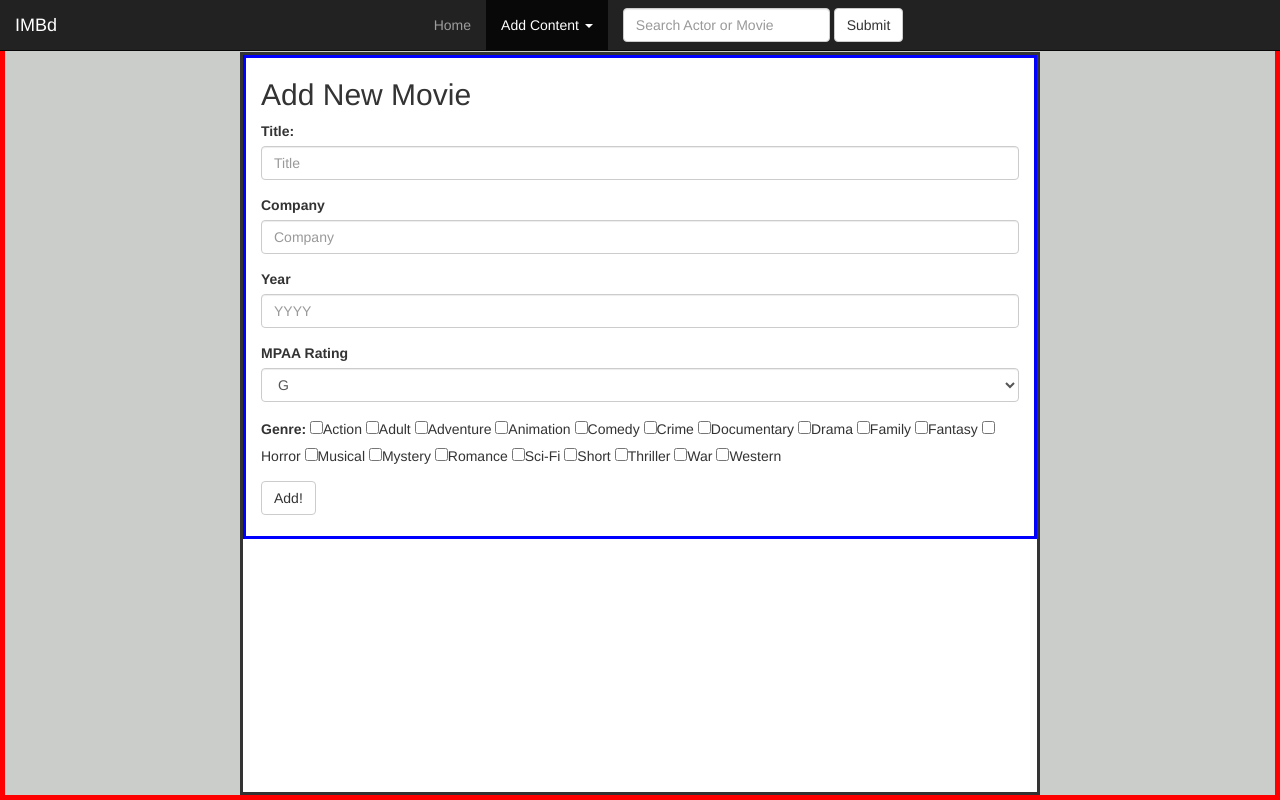
After one commit to dlau613/Movie-DB-Website, a PHP site: page /add_movie.php in a window 1280 px wide. The commit adds this page. Run offline with PHP 8.4, Linux system fonts and the light colour scheme.

Commit message:
add movie page is functional, minor css changes

```diff
--- /dev/null
+++ b/add_movie.php
@@ -0,0 +1,103 @@
+<?php
+  // require_once('database.php');
+?>
+<!DOCTYPE html>
+<html lang='en'>
+  <head>
+    <meta charset='utf-8'>
+    <meta http-equiv='X-UA-Compatible' content='IE=edge'>
+    <meta name='viewport' content='width=device-width, initial-scale=1'>
+    <!-- The above 3 meta tags *must* come first in the head; any other head content must come *after* these tags -->
+    <title>IMBd Movies and Actors IMBd</title>
+
+    <!-- Bootstrap -->
+    <link href='css/bootstrap.min.css' rel='stylesheet'>
+    <script src='js/jquery-3.1.1.min.js'></script>
+    <script src='js/bootstrap.min.js'></script>
+    <link href='css/project1c.css' rel='stylesheet'>
+
+
+  <body>
+    <?php
+      require('queries.php');
+      require_once('database.php');
+      require('navbar.php');
+    ?>
+    <script>
+      document.getElementById('addContent').className='active';
+      document.getElementById('addMovie').className='active';
+    </script>
+      <div class='page-content'>
+        <div class='horizontal-center'>
+        <div class='container border'>
+          <div class='row'>
+            <!-- <div class='col-sm-12 col-sm-offset-3 col-md-10 col-md-offset-2 main'> -->
+            <div class='col-md-12'>
+              <h2>Add New Movie</h2>
+              <form method='GET' action='#'>
+                <div class='form-group'>
+                  <label for='title'>Title:</label>
+                  <input type='text' class='form-control' placeholder='Title' name='title' id='title'>
+                </div>
+                <div class='form-group'>
+                  <label for='company'>Company</label>
+                  <input type='text' class='form-control' placeholder='Company' name='company' id='company'>
+                </div>
+                <div class='form-group'>
+                  <label for='year'>Year</label>
+                  <input type='text' class='form-control' placeholder='YYYY' name='year' id='year'>
+                </div>
+                <div class='form-group'>
+                    <label for='rating'>MPAA Rating</label>
+                    <select   class='form-control' name='rating' id='rating'>
+                        <option value='G'>G</option>
+                        <option value='NC-17'>NC-17</option>
+                        <option value='PG'>PG</option>
+                        <option value='PG-13'>PG-13</option>
+                        <option value='R'>R</option>
+                        <option value='surrendere'>surrendere</option>
+                    </select>
+                </div>
+                <div class='form-group'>
+                    <label >Genre:</label>
+                    <input type='checkbox' name='genre[]' value='Action'>Action</input>
+                    <input type='checkbox' name='genre[]' value='Adult'>Adult</input>
+                    <input type='checkbox' name='genre[]' value='Adventure'>Adventure</input>
+                    <input type='checkbox' name='genre[]' value='Animation'>Animation</input>
+                    <input type='checkbox' name='genre[]' value='Comedy'>Comedy</input>
+                    <input type='checkbox' name='genre[]' value='Crime'>Crime</input>
+                    <input type='checkbox' name='genre[]' value='Documentary'>Documentary</input>
+                    <input type='checkbox' name='genre[]' value='Drama'>Drama</input>
+                    <input type='checkbox' name='genre[]' value='Family'>Family</input>
+                    <input type='checkbox' name='genre[]' value='Fantasy'>Fantasy</input>
+                    <input type='checkbox' name='genre[]' value='Horror'>Horror</input>
+                    <input type='checkbox' name='genre[]' value='Musical'>Musical</input>
+                    <input type='checkbox' name='genre[]' value='Mystery'>Mystery</input>
+                    <input type='checkbox' name='genre[]' value='Romance'>Romance</input>
+                    <input type='checkbox' name='genre[]' value='Sci-Fi'>Sci-Fi</input>
+                    <input type='checkbox' name='genre[]' value='Short'>Short</input>
+                    <input type='checkbox' name='genre[]' value='Thriller'>Thriller</input>
+                    <input type='checkbox' name='genre[]' value='War'>War</input>
+                    <input type='checkbox' name='genre[]' value='Western'>Western</input>
+                </div>
+                <button type='submit' class='btn btn-default' name='add_movie'>Add!</button>
+              </form>
+            </div>
+          </div>
+          <div class='row' style='margin-top:20px'>
+            <div class='col-md-12'>
+              <?php
+                if (isset($_GET['add_movie'])) {
+                  add_movie();
+                }
+              ?>
+            </div>
+          </div>
+        </div> <!-- /.container-fluid -->
+        </div>
+      </div>
+
+
+
+</body>
+</html>
--- a/css/project1c.css
+++ b/css/project1c.css
@@ -1,11 +1,23 @@
+html {
+	height:100%;
+}
 body {
-	padding-top: 70px;
+	border-style:solid;
+	border-color:red;
+	border-width:5px;
+	padding-top: 47px;
+	height: 100%;
 	/*max-width: 900px;*/
 	background-color: #CBCDCB;
 	/*margin: 0 auto !important;*/
 	/*float: none !important;*/
-	/*overflow-x:auto;*/
+	/*overflow-y:hidden;*/
 }
+/*@media (max-width: 979px) {
+  body {
+    padding-top: 0px;
+  }
+}*/
 @media (min-width: 768px) {
     .navbar .navbar-nav {
         display: inline-block;
@@ -33,12 +45,22 @@ body {
 	word-wrap: break-word;
 	/*max-width: 70%;*/
 }
+.border {
+	border-style:solid;
+	border-color:blue;
+}
 .page-content {
+	/*padding-top:50px;*/
+	border-style:solid;
 	background-color:white;
-	min-height: 100%;
-	min-height: 100vh;
-	width: 700px;
+	/*min-height: 100%;*/
+	/*min-height: 100vh;*/
+	height: 100%;
+	width: 800px;
+	/*min-height: (-webkit-calc(100%-70px);*/
 	margin: auto;
+	/*display:flex;*/
+	/*align-items:center;*/
 	/*margin: 0 auto !important;*/
 	/*float: none !important;*/
 	/*display: block;*/
--- a/navbar.php
+++ b/navbar.php
@@ -16,13 +16,13 @@
           </div> <!-- /.navbar-header -->
           <div class="collapse navbar-collapse" id="myNavbar">
             <ul class='nav navbar-nav'>
-              <li><a href='index.php'>Home</a></li>
+              <li id='home'><a href='index.php'>Home</a></li>
               <li id='addContent' class='dropdown'>
                 <a class='dropdown-toggle' data-toggle='dropdown' href='#'>Add Content
                 <span class='caret'></span></a>
                 <ul class='dropdown-menu'>
                   <li id='addActor'><a href='add_actor.php'>Add Actor/Director</a></li>
-                  <li><a href='#'>Add Movie Information</a></li>
+                  <li id='addMovie'><a href='add_movie.php'>Add Movie Information</a></li>
                   <li><a href='#'>Add Movie/Actor Relation</a></li>
                   <li><a href='#'>Add Movie/Director Relation</a></li>
                 </ul>
--- a/queries.php
+++ b/queries.php
@@ -9,7 +9,15 @@
 		$valid = "~^\d{4}-\d{2}-\d{2}$~";
 	  	return (preg_match($valid, $date));
 	}
+	function yearValid($year) {
+		$valid = "~^\d*$~";
+		return (preg_match($valid,$year));
+	}
 	function queryWrapper($query,$db) {
+		// $db = new mysqli('localhost','cs143','','TEST');
+		// if ($db->connect_errno > 0) {
+		// 	die('Unable to connect to database [' . $db->connect_error . ']');
+		// }
 		if (!$rs = $db->query($query)) {
 			$errmsg = $db->error;
 			print "Query failed: $errmsg <br />";
@@ -20,11 +28,11 @@
 		require('database.php');
 		//should probably stirp spaces and sanitize first
 		$identity = $_GET['identity'];
-		$fname = $_GET['fname'];
-		$lname = $_GET['lname'];
+		$fname = $_GET['first_name'];
+		$lname = $_GET['last_name'];
 		$sex = $_GET['sex'];
-		$dateb = $_GET['dateb'];
-		$dated = $_GET['dated'];
+		$dob = $_GET['dob'];
+		$dod = $_GET['dod'];
 
 		$inputError = 0;
 		if ( !fnameValid($fname)) {
@@ -35,12 +43,12 @@
 			echo "Invalid Last Name <br>";
 			$inputError = 1;
 		}
-		if ( !dateValid($dateb)) {
+		if ( !dateValid($dob)) {
 			echo "Invalid Date of Birth <br>";
 			$inputError = 1;
 		}
-		if ( $dated != "") {
-			if (!dateValid($dated)) {
+		if ( $dod != "") {
+			if (!dateValid($dod)) {
 				echo "Invalid Date of Death <br>";
 				$inputError = 1;
 			}
@@ -61,18 +69,18 @@
 		if ($identity == "Actor") {
 			$query = $query .$sex."','";
 		}
-		$query = $query.$dateb;
-		if ($dated == "") {
+		$query = $query.$dob;
+		if ($dod == "") {
 			$query = $query."',null);";
 		}
 		else {
-			$query = $query."','".$dated."');";
+			$query = $query."','".$dod."');";
 		}
 
 		echo $query."<br>";
 		// else {
 		// 	$query = "INSERT INTO ".$identity." VALUES (".$newID.",'".$fname."','".
-		// 		$lname."','".$sex."','".$dateb."','".$dated."');";
+		// 		$lname."','".$sex."','".$dob."','".$dod."');";
 		// }
 
 		if (!$rs = queryWrapper($query,$db)) {
@@ -82,11 +90,59 @@
 		if (!$rs = queryWrapper("update MaxPersonID set id=id+1;",$db)) {
 			return;
 		}
+	}
+	function add_movie_genre($db, $mid,$genre) {
+		$query = "INSERT INTO MovieGenre VALUES (".$mid.",'".$genre."');";
+		if (!$rs = queryWrapper($query,$db))
+			echo "failed <br>";
+			return false;
+		return true;
+	}
+	function add_movie() {
+		require('database.php');
+		//should probably stirp spaces and sanitize first
+		$title = $db->real_escape_string($_GET['title']);
+		$company = $db->real_escape_string($_GET['company']);
+		$year = $db->real_escape_string($_GET['year']);
+		$rating = $db->real_escape_string($_GET['rating']);
+		$genre = $_GET['genre'];
 
-		// validate input values
-		// grab next id from MaxPersonID
-		// insert new person
-		// print a message
 
+		$inputError = 0;
+		if ( !yearValid($year)) {
+			echo "Invalid Year<br>";
+			$inputError = 1;
+		}
+		if ($inputError) {
+			return;
+		}
+
+		if (!$rs = queryWrapper("Select id from MaxMovieID",$db)) {
+			return;
+		}
+
+		$row = $rs->fetch_assoc();
+		$newID = $row['id'];
+
+		// create insert statement. depends on date of death and actor/director
+		$query = "INSERT INTO Movie VALUES (".$newID.",'".$title."',".
+			$year.",'".$rating."','".$company."');";
+
+		echo $query."<br>";
+
+		if (!$rs = queryWrapper($query,$db)) {
+			echo "Failed to insert movie <br>";
+			return;
+		}
+
+		// // add movie genres as well
+		// add movie genres as well
+		foreach ($genre as $g) {
+			add_movie_genre($db,$newID,$g);
+		}
+		echo "Movie " . $title ." successfully added! <br>";
+		if (!$rs = queryWrapper("update MaxMovieID set id=id+1;",$db)) {
+			return;
+		}
 	}
 ?>
```
Also changed, not shown: add_actor.php (+35 -35 lines).
